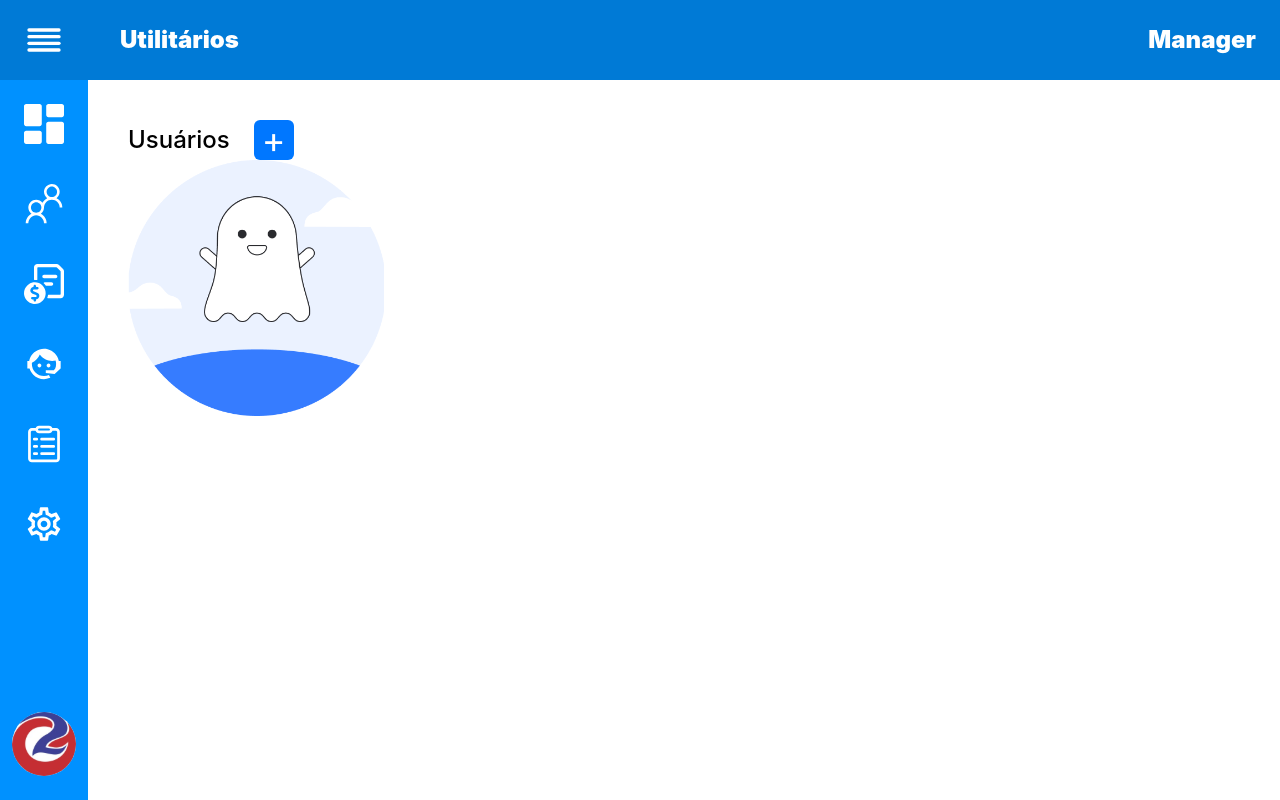
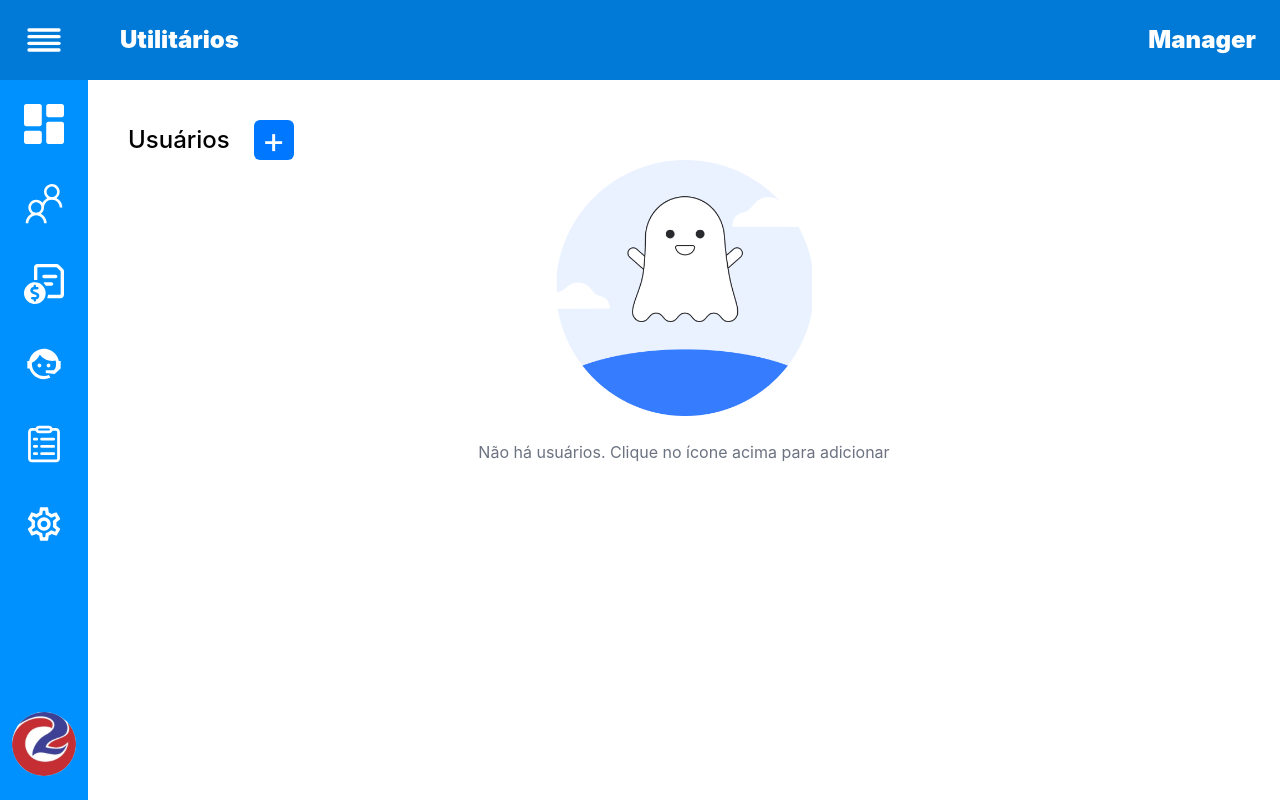
Before and after one commit to leo3210k/User_Page, a Vue app: page /users in a window 1280 px wide. Built offline with nearby package versions, Linux system fonts and the light colour scheme.

Commit message:
style: add no users stylization

```diff
--- a/src/components/template/Users.vue
+++ b/src/components/template/Users.vue
@@ -5,7 +5,7 @@
         <span class="text-black text-2xl font-medium">Usuários</span>
         <div class="w-10 h-10 flex justify-center items-center text-4xl bg-azure-radiance-darker text-white rounded-md">+</div>
       </div>
-      <div>
+      <div class="flex flex-col justify-center items-center gap-6 text-gray-500">
         <img :src="image_src" class="w-64 h-64" :alt="image_src">
         <span>Não há usuários. Clique no ícone acima para adicionar</span>
       </div>
```
